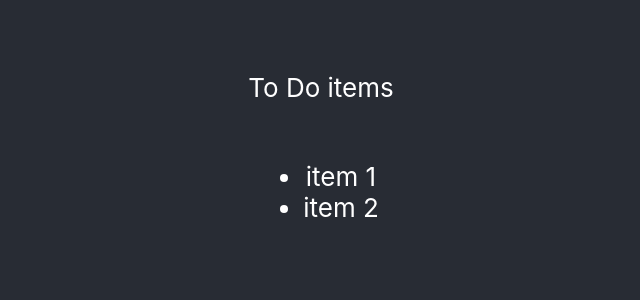
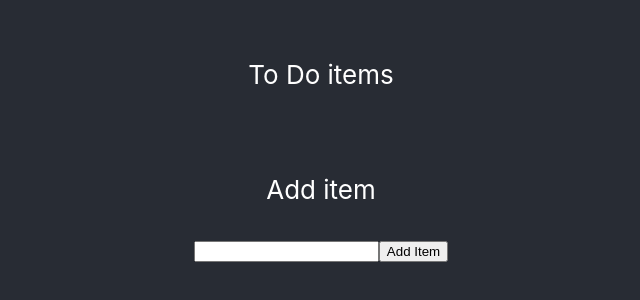
Before and after one commit to saranshkataria/todo-list-react-hooks-demo, a React (Create React App) app: page / in a window 1280 px wide. Shown: the part 240-540 px from the top of the page, without its empty margins (319-959 px from the left). Built offline with nearby package versions, Linux system fonts and the light colour scheme.

Commit message:
add item functionality

```diff
--- /dev/null
+++ b/src/AddItemForm.js
@@ -0,0 +1,23 @@
+import React, { useState } from 'react';
+
+const AddItemForm = ({ addItem }) => {
+  const [item, setItem] = useState('');
+
+  const handleSubmit = (e) => {
+    e.preventDefault();
+    addItem(item);
+    setItem('');
+  };
+
+  return (
+    <div>
+      <p>Add item</p>
+      <form onSubmit={handleSubmit}>
+        <input value={item} onChange={(e) => setItem(e.target.value)} />
+        <button>Add Item</button>
+      </form>
+    </div>
+  );
+};
+
+export { AddItemForm as default };
--- a/src/App.js
+++ b/src/App.js
@@ -1,15 +1,20 @@
 import React, { useState } from 'react';
+import AddItemForm from './AddItemForm';
 import './App.css';
 import ItemList from './ItemList';
 
 function App() {
-  const [items, setItems] = useState(['item 1', 'item 2']);
-
+  const [items, setItems] = useState([]);
+  const addItem = (item) => {
+    // assuming no duplicates for demo purposes
+    setItems([...items, item]);
+  };
   return (
     <div className="App">
       <header className="App-header">
         To Do items
         <ItemList items={items} />
+        <AddItemForm addItem={addItem} />
       </header>
     </div>
   );
```
